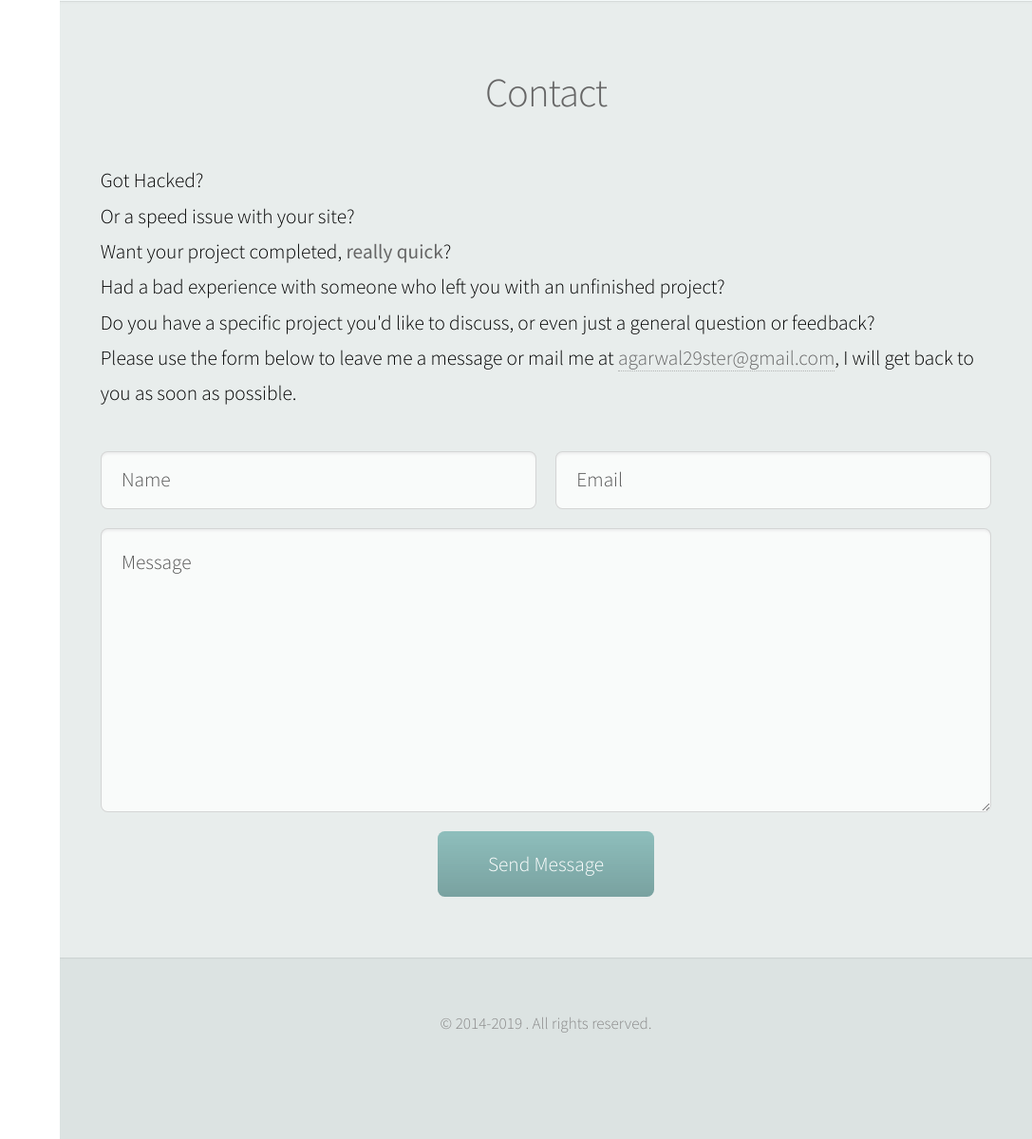
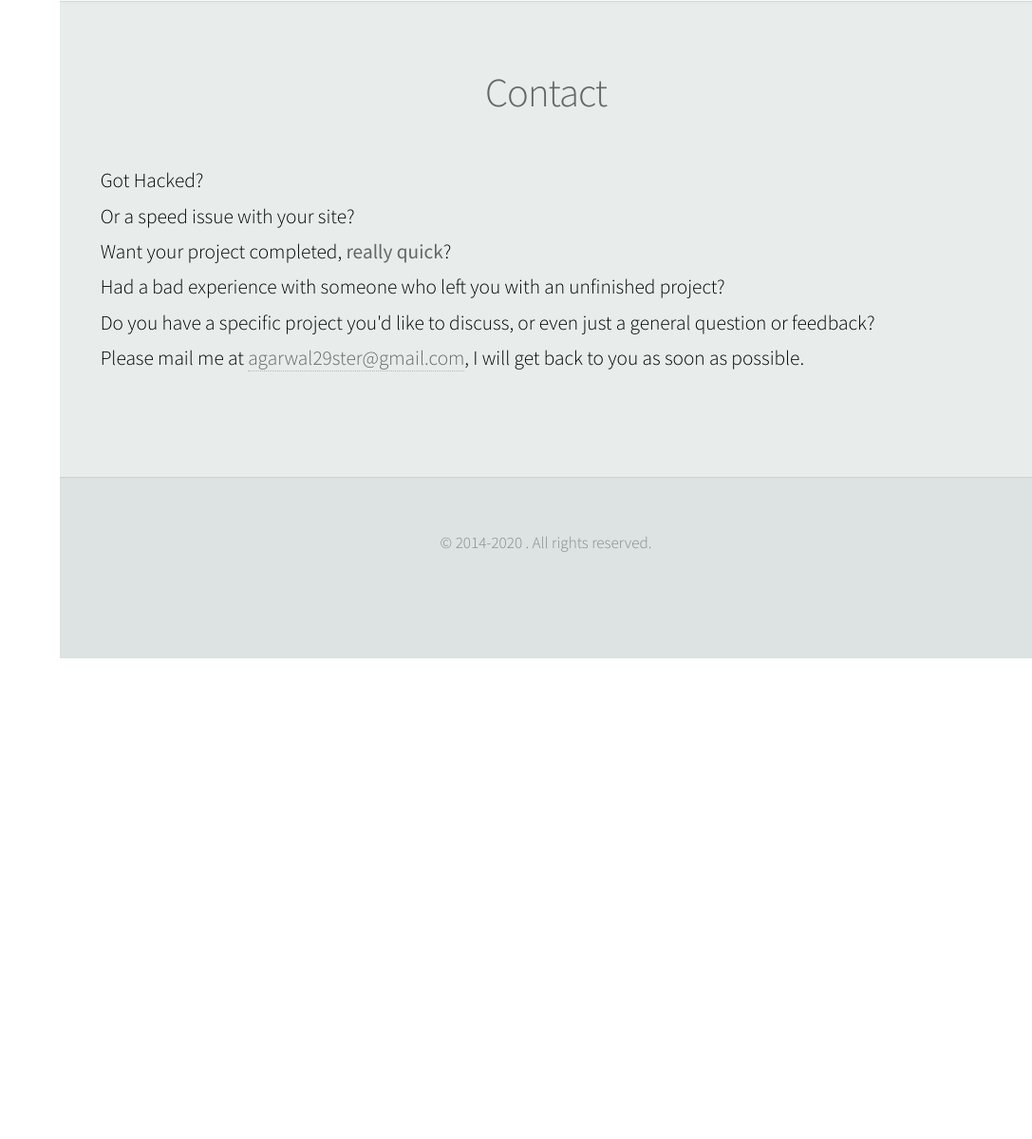
Before and after one commit to imemohit/imemohit, a plain HTML site: page index.htm in a window 1280 px wide. Shown: the part 2097-3296 px from the top of the page at 95% size, without its empty margins (193-1280 px from the left). After the commit the page ends 2790 px from the top, so only its background shows below. Drawn offline with Linux system fonts and the light colour scheme.

Commit message:
Removed Contact Form

```diff
--- a/index.htm
+++ b/index.htm
@@ -272,24 +272,9 @@
 							Want your project completed, <strong>really quick</strong>?<br>
 							Had a bad experience with someone who left you with an unfinished project?<br>
 							Do you have a specific project you'd like to discuss, or even just a general question or feedback?<br>
-							<p>Please use the form below to leave me a message or mail me at <b><a href="mailto:agarwal29ster@gmail.com">agarwal29ster@gmail.com</a></b>, I will get back to you as soon as possible.</p>
+							<p>Please mail me at <b><a href="mailto:agarwal29ster@gmail.com">agarwal29ster@gmail.com</a></b>, I will get back to you as soon as possible.</p>
 							</div>
-							<form method="post" id="ContactForm" class="ContactForm" action="https://formspree.io/agarwal29ster@gmail.com">
-								<div class="row half">
-									<div class="6u"><input class="text" name="Name" placeholder="Name" type="text"></div>
-									<div class="6u"><input required="required" class="text" name="_replyto" placeholder="Email" type="text"></div>
-								</div>
-								<div class="row half">
-									<div class="12u">
-										<textarea required="required" name="message" placeholder="Message"></textarea>
-									</div>
-								</div>
-								<div class="row">
-									<div class="12u">
-										<a href="#" class="button submit">Send Message</a>
-									</div>
-								</div>
-							</form>
+
 
 						</div>
 					</section>
@@ -301,7 +286,7 @@
 
 				<!-- Copyright -->
 					<div class="copyright">
-						<p>&copy; 2014-2019 . All rights reserved.</p>
+						<p>&copy; 2014-2020 . All rights reserved.</p>
 					</div>
 
 			</div>
@@ -371,11 +356,11 @@
 
 	$('#loader').hide();
 	},200);
-
+	/*
 	$('#ContactForm .submit').click(function(e){
 			$('.ContactForm .submit').text('Sending...');
 			$('#ContactForm').submit();
-				/*var jqxhr = $.post( $('#ContactForm').attr('action'),$( "#ContactForm" ).serialize())
+				var jqxhr = $.post( $('#ContactForm').attr('action'),$( "#ContactForm" ).serialize())
 				.done(function() {
 				$('.ContactForm .submit').text('Sent!');
 
@@ -386,10 +371,10 @@
 				})
 				.fail(function() {
 				alert( "Oops, there was a problem." );
-				})*/
+				})
 
 	return false;
-	})
+	})*/
 });
 </script>
 
```
